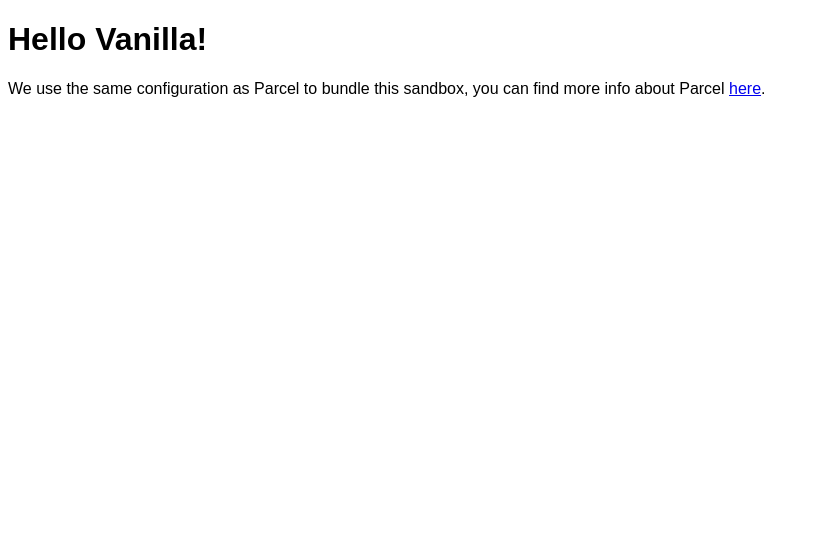
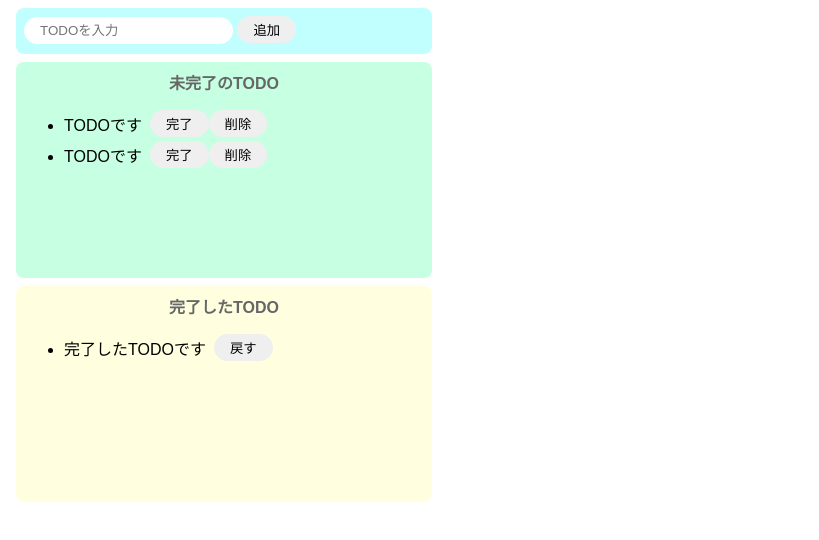
Before and after one commit to tomoyaki/todoapp-vanillajs, a website built with Parcel: page index.html in a window 1280 px wide. Shown: the whole page, without its empty margins (0-819 px from the left). Built offline with nearby package versions, Linux system fonts and the light colour scheme.

Commit message:
html修正

```diff
--- a/index.html
+++ b/index.html
@@ -1,16 +1,39 @@
 <!DOCTYPE html>
 <html>
+  <head>
+    <title>todoapp-vanillajs</title>
+    <meta charset="UTF-8" />
+  </head>
 
-<head>
-	<title>Parcel Sandbox</title>
-	<meta charset="UTF-8" />
-</head>
-
-<body>
-	<div id="app"></div>
-
-	<script src="src/index.js">
-	</script>
-</body>
-
+  <body>
+    <div class="input-area">
+      <input placeholder="TODOを入力" type="text" />
+      <button>追加</button>
+    </div>
+    <div class="incomplete-area">
+      <p class="title">未完了のTODO</p>
+      <ul>
+        <div class="list-row">
+          <li>TODOです</li>
+          <button>完了</button>
+          <button>削除</button>
+        </div>
+        <div class="list-row">
+          <li>TODOです</li>
+          <button>完了</button>
+          <button>削除</button>
+        </div>
+      </ul>
+    </div>
+    <div class="complete-area">
+      <p class="title">完了したTODO</p>
+      <ul>
+        <div class="list-row">
+          <li>完了したTODOです</li>
+          <button>戻す</button>
+        </div>
+      </ul>
+    </div>
+    <script src="src/index.js"></script>
+  </body>
 </html>
--- a/src/index.js
+++ b/src/index.js
@@ -1,10 +1 @@
 import "./styles.css";
-
-document.getElementById("app").innerHTML = `
-<h1>Hello Vanilla!</h1>
-<div>
-  We use the same configuration as Parcel to bundle this sandbox, you can find more
-  info about Parcel
-  <a href="https://parceljs.org" target="_blank" rel="noopener noreferrer">here</a>.
-</div>
-`;
--- a/src/styles.css
+++ b/src/styles.css
@@ -1,3 +1,66 @@
 body {
   font-family: sans-serif;
 }
+
+input {
+  border-radius: 16px;
+  border: none;
+  padding: 6px 16px;
+  outline: none;
+}
+
+button {
+  border-radius: 16px;
+  border: none;
+  padding: 4px 16px;
+}
+
+button:hover {
+  background-color: #ff7fff;
+  color: #fff;
+  cursor: pointer;
+}
+
+li {
+  margin-right: 8px;
+}
+
+.input-area {
+  background-color: #c1ffff;
+  width: 400px;
+  height: 30px;
+  padding: 8px;
+  margin: 8px;
+  border-radius: 8px;
+}
+
+.incomplete-area {
+  background-color: #c6ffe2;
+  width: 400px;
+  min-height: 200px;
+  padding: 8px;
+  margin: 8px;
+  border-radius: 8px;
+}
+
+.complete-area {
+  background-color: #ffffe0;
+  width: 400px;
+  min-height: 200px;
+  padding: 8px;
+  margin: 8px;
+  border-radius: 8px;
+}
+
+.title {
+  text-align: center;
+  margin-top: 0;
+  font-weight: bold;
+  color: #666;
+}
+
+.list-row {
+  display: flex;
+  align-items: center;
+  padding-bottom: 4px;
+}
```
